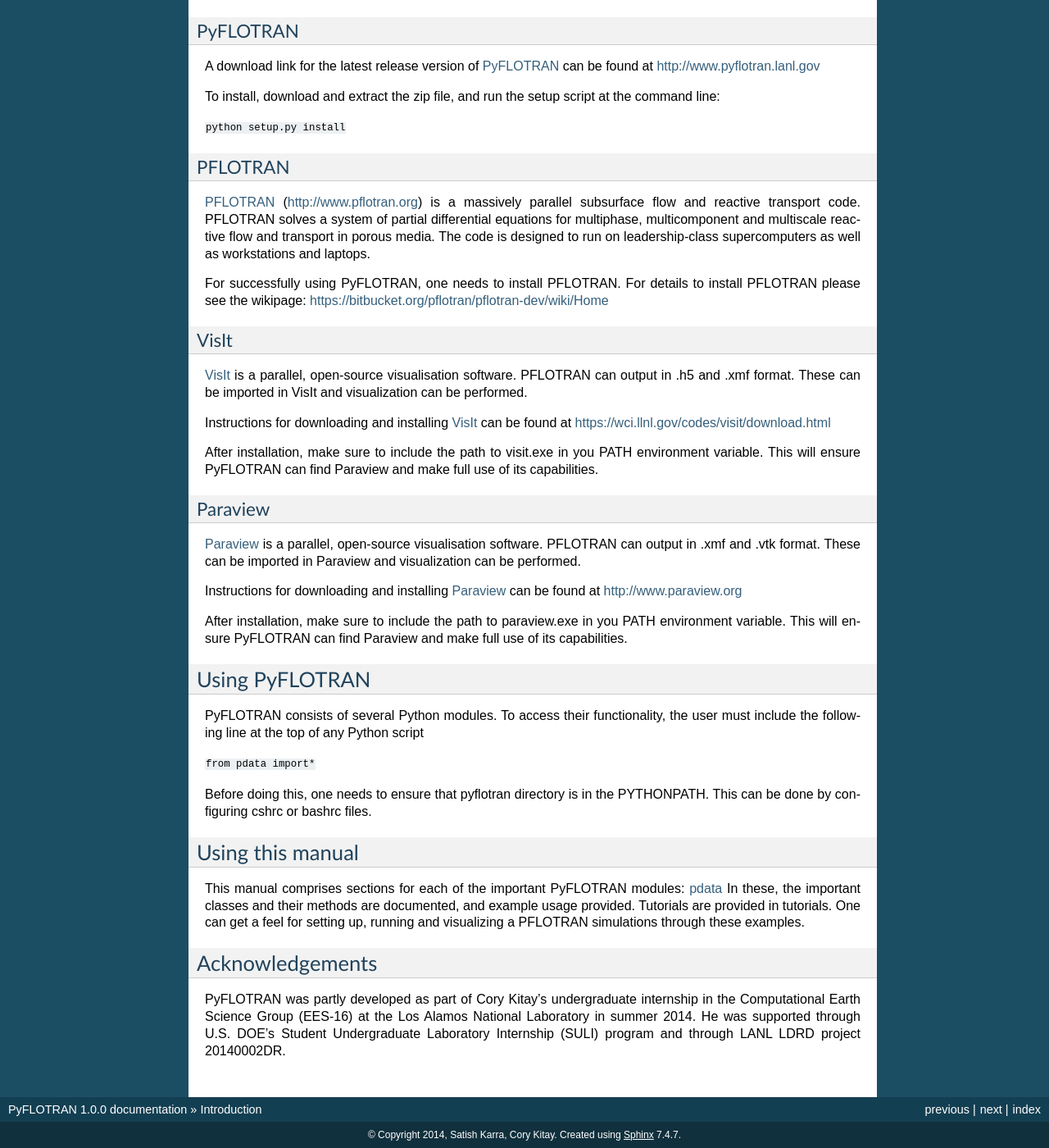
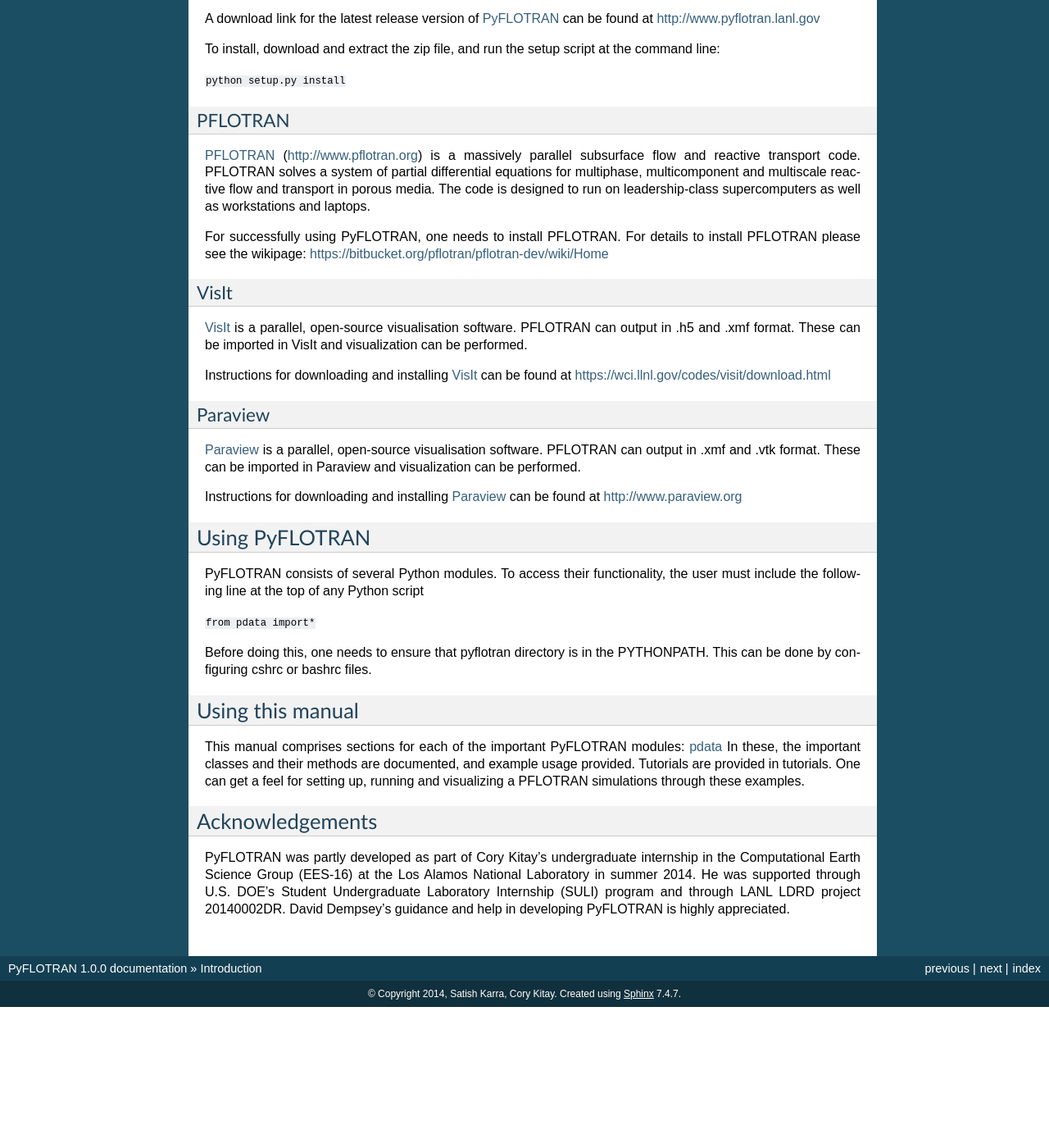
Before and after one commit to pinshuai/pyflotran-bitbucket, a Sphinx documentation site: the page built from documentation/intro.rst, in a window 1280 px wide and 1400 px high, scrolled down 703 px. Shown: the whole window at 82% size. Built offline with Sphinx 7.4.7, drawn with Linux system fonts in a browser that asks for light colours; formulas are drawn with MathJax 3; after the commit the page ends 1931 px from its top, so only the background shows below that; some of the changed text lies outside the part shown.

Commit message:
intro.rst edited online with Bitbucket

```diff
--- a/documentation/intro.rst
+++ b/documentation/intro.rst
@@ -21,10 +21,7 @@ Python
 ^^^^^^
 
 PyFLOTRAN_ is supported on Python 2.6 and 2.7, but NOT 3.x. Instructions for downloading and installing Python can be
-found at http://www.python.org
-
-PyFLOTRAN requires the following Python modules to be installed: NumPy, SciPy, Matplotlib. For windows users, 32- and 64-bit installers (for several
-Python versions) of these modules can be obtained from http://www.lfd.uci.edu/~gohlke/pythonlibs/
+found at http://www.python.org. PyFLOTRAN requires NumPy, SciPy, Matplotlib modules to be installed
 
 PyFLOTRAN
 ^^^^^^
@@ -60,8 +57,6 @@ Instructions for downloading and installing VisIt_ can be found at https://wci.l
 
 __ VisIt_
 
-After installation, make sure to include the path to visit.exe in you PATH environment variable. This will ensure
-PyFLOTRAN can find Paraview and make full use of its capabilities.
 
 Paraview
 ^^^^^^^^
@@ -73,9 +68,6 @@ Instructions for downloading and installing Paraview_ can be found at http://www
 .. _Paraview: http://www.paraview.org
 
 __ Paraview_
-
-After installation, make sure to include the path to paraview.exe in you PATH environment variable. This will ensure
-PyFLOTRAN can find Paraview and make full use of its capabilities.
 
 Using PyFLOTRAN
 ------------
@@ -97,3 +89,4 @@ Acknowledgements
 ----------------
 
 PyFLOTRAN was partly developed as part of Cory Kitay's undergraduate internship in the Computational Earth Science Group (EES-16) at the Los Alamos National Laboratory in summer 2014. He was supported through U.S. DOE's Student Undergraduate Laboratory Internship (SULI) program and through LANL LDRD project 20140002DR.
+David Dempsey's guidance and help in developing PyFLOTRAN is highly appreciated.
```
